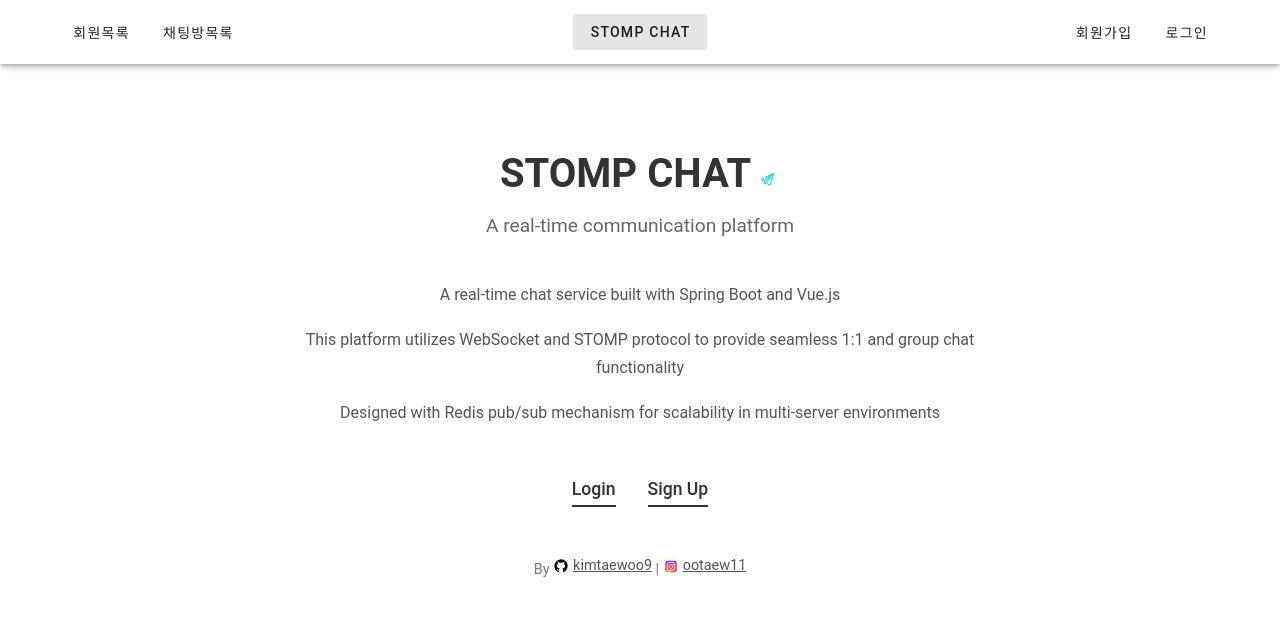
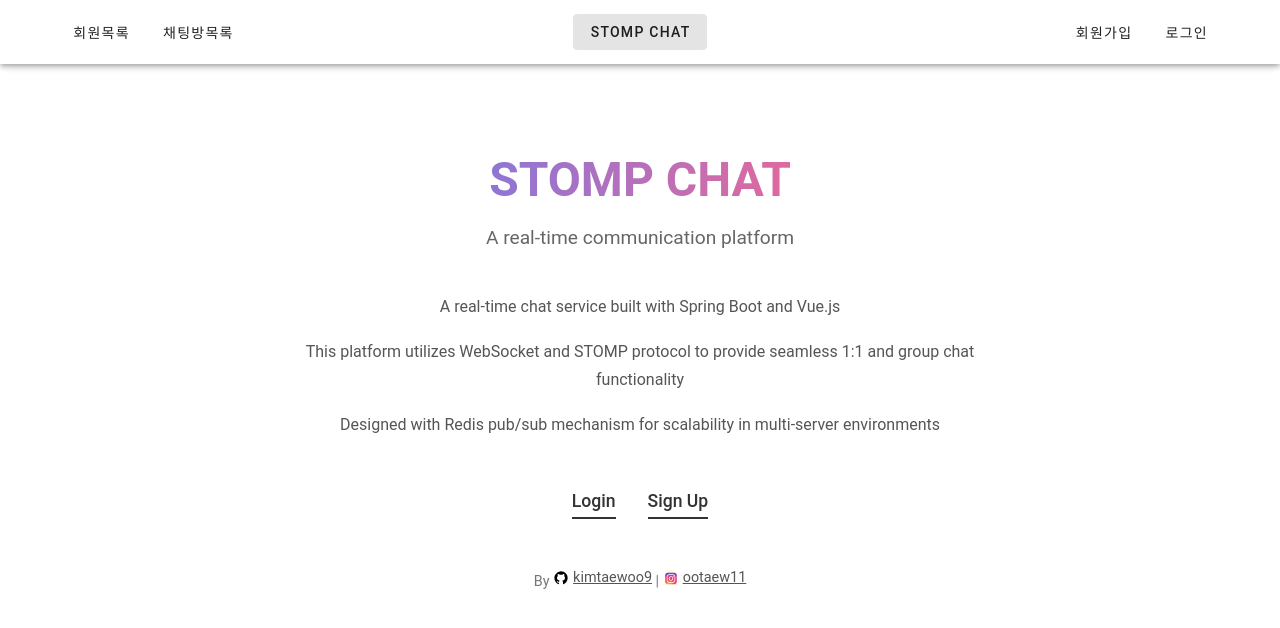
Before and after one commit to kimtaewoo9/stomp-chat-server, a Vue app in the folder chat-front/: page / in a window 1280 px wide. Shown: the top 628 px of the page. Built offline with nearby package versions, Linux system fonts and the light colour scheme.

Commit message:
feat: home page 디자인 수정

```diff
--- a/chat-front/src/views/Homepage.vue
+++ b/chat-front/src/views/Homepage.vue
@@ -2,9 +2,7 @@
 <template>
   <div class="home-container">
     <div class="intro-section">
-      <h1>STOMP CHAT
-        <img src="/icons/stomp-chat.png" alt="stomp-chat" class="social-icon"  />
-      </h1>
+      <h1>STOMP CHAT</h1>
       <p class="tagline">A real-time communication platform</p>
 
       <div class="description">
@@ -72,9 +70,23 @@ export default {
 }
 
 h1 {
-  font-size: 2.5rem;
+  font-size: 3rem; /* 폰트 크기를 조금 더 키워 그라데이션 효과가 잘 보이도록 합니다. */
   margin-bottom: 0.5rem;
-  color: #333;
+  font-weight: bold; /* 폰트를 굵게 하여 주목도를 높입니다. */
+  /* 그라데이션 적용 */
+  background: linear-gradient(to right, #8e76d5, #e0699e); /* 예시 그라데이션 색상 */
+  -webkit-background-clip: text; /* Safari, Chrome, Edge 등 웹킷 기반 브라우저용 */
+  background-clip: text;         /* 표준 속성 */
+  color: transparent;            /* 그라데이션이 보이도록 텍스트 색상을 투명하게 설정 */
+  display: inline-block; /* 그라데이션이 텍스트 너비에 맞게 적용되도록 */
+}
+
+/* h1 안의 아이콘 스타일은 유지하거나 필요에 따라 조정합니다. */
+h1 .social-icon {
+  width: 2rem; /* 아이콘 크기 조정 (h1 폰트 크기에 맞춰서) */
+  height: 2rem; /* 아이콘 크기 조정 */
+  margin-left: 0.5rem; /* 텍스트와 아이콘 사이 간격 */
+  vertical-align: middle; /* 아이콘을 텍스트 중간에 맞춤 */
 }
 
 .tagline {
@@ -145,11 +157,15 @@ h1 {
   color: #000;
 }
 
-.social-icon {
+/* social-icon 클래스가 h1 안에서도 사용되고, social-footer 안에서도 사용되므로,
+   h1 내부의 아이콘 크기만 특별히 조정하려면 더 구체적인 선택자를 사용했습니다.
+   기존 .social-icon 스타일은 유지됩니다. */
+.social-footer .social-icon { /* 기존 스타일 유지 */
   width: 16px;
   height: 16px;
   margin-right: 4px;
 }
+
 
 .underline-text {
     position: relative;
@@ -163,7 +179,12 @@ h1 {
   }
 
   h1 {
-    font-size: 2rem;
+    font-size: 2.2rem; /* 모바일에서도 h1 폰트 크기 조정 */
+  }
+
+  h1 .social-icon {
+    width: 1.8rem; /* 모바일 아이콘 크기 조정 */
+    height: 1.8rem;
   }
 
   .tagline {
```
